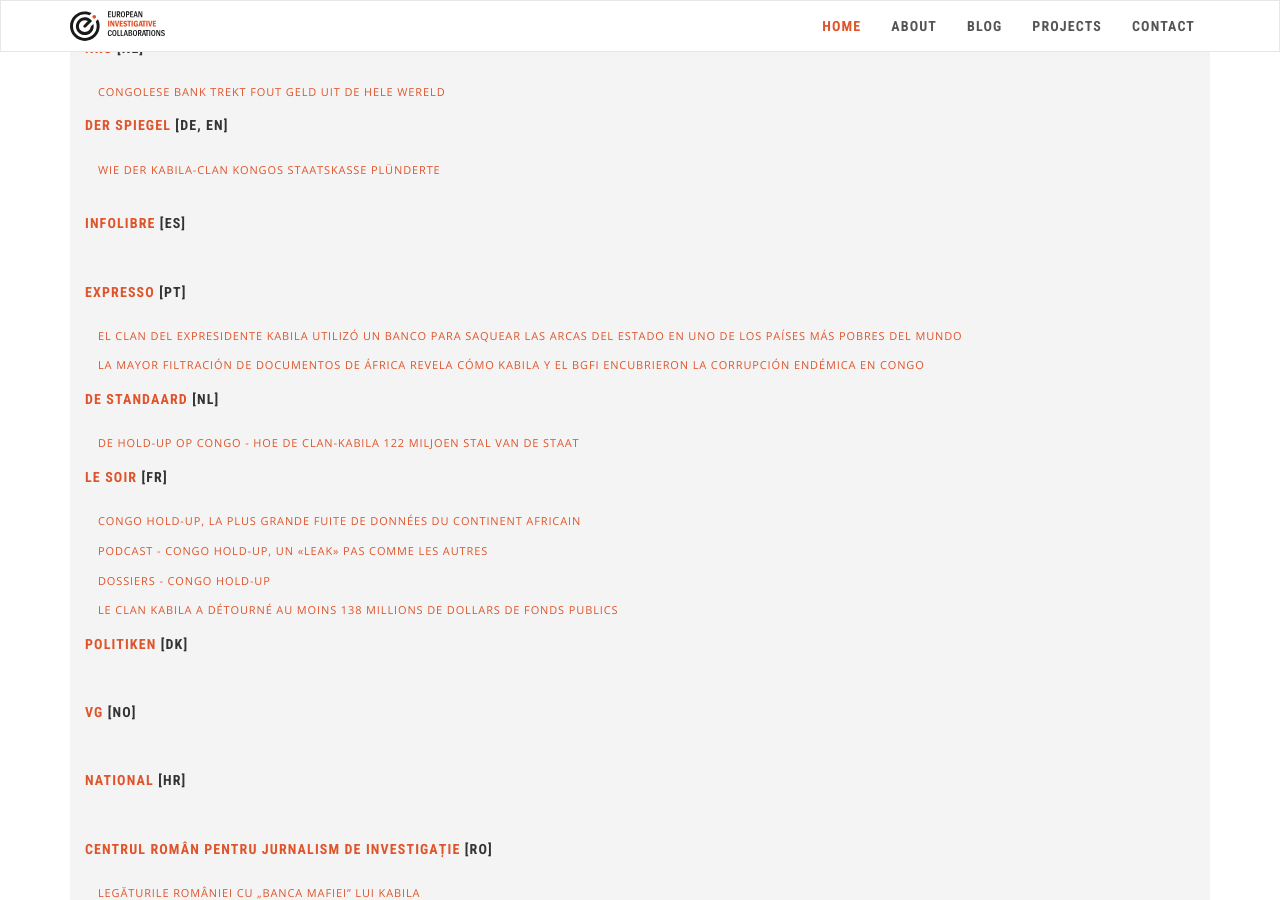
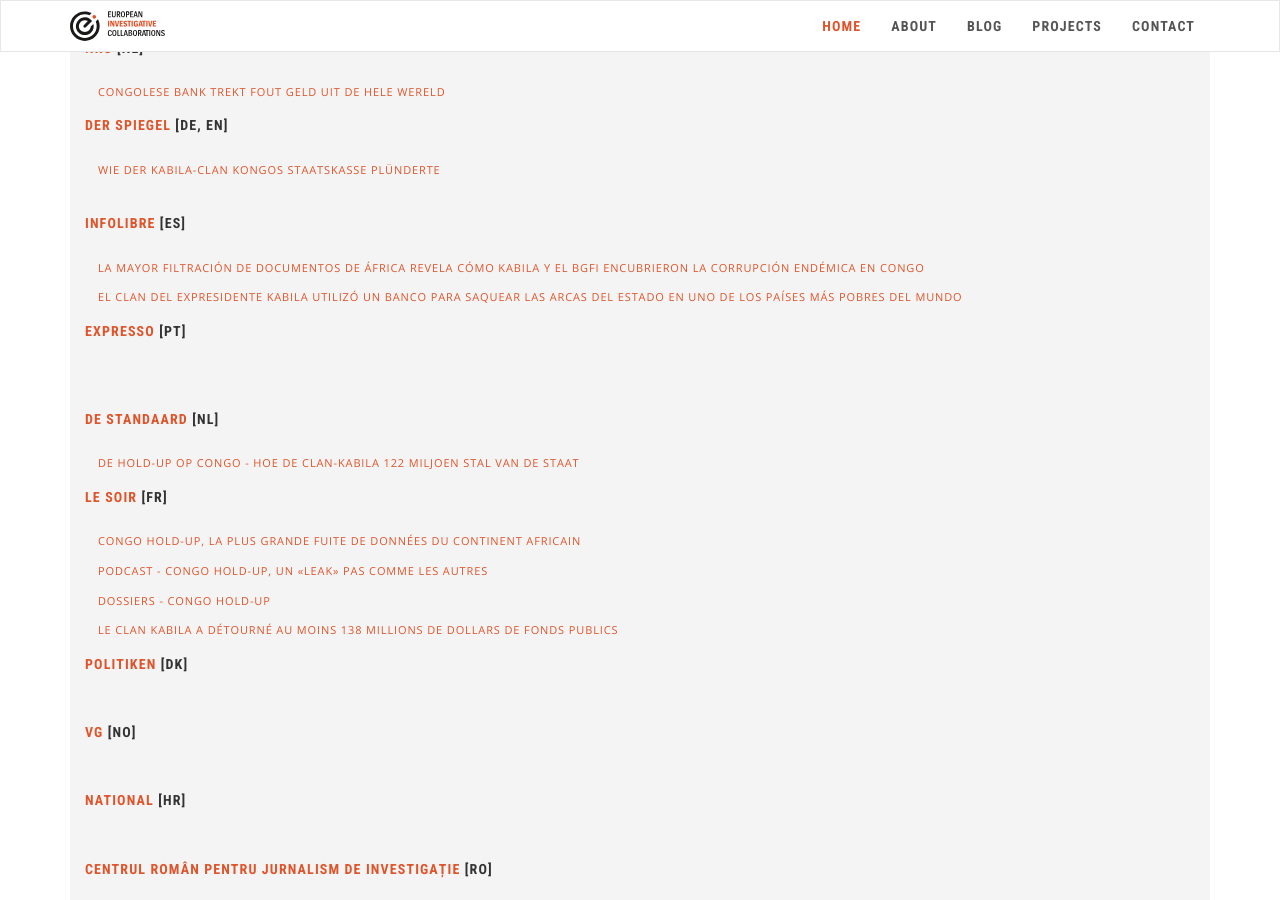
Before and after one commit to eic-network/eic-incubator.github.io, a Jekyll site: the page built from _projects/congo-holdup.md, in a window 1280 px wide and 900 px high, scrolled down 1373 px. Built offline with Jekyll 4.4.1, drawn with Linux system fonts in a browser that asks for light colours; nearby versions of some CDN libraries; part of the change alters nothing that is shown.

```diff
--- a/_projects/congo-holdup.md
+++ b/_projects/congo-holdup.md
@@ -40,16 +40,18 @@ publications:
   url: https://www.spiegel.de/
 - lang: "[ES]"
   links:
-  - name:
-    url:
+  - name: La mayor filtración de documentos de África revela cómo Kabila y el BGFI encubrieron la corrupción endémica en Congo
+    url: https://www.infolibre.es/noticias/economia/2021/11/22/la_mayor_filtracion_documentos_financieros_africa_126890_1011.html
+  - name: El clan del expresidente Kabila utilizó un banco para saquear las arcas del Estado en uno de los países más pobres del mundo
+    url: https://www.infolibre.es/noticias/lo_mejor_mediapart/2021/11/20/el_clan_del_expresidente_kabila_utilizo_banco_bgfi_para_saquear_140_millones_dolares_fondos_publicos_uno_los_paises_mas_pobres_del_mundo_126902_1044.html
   name: infoLibre
   url: https://www.infolibre.es/
 - lang: "[PT]"
   links:
-  - name: El clan del expresidente Kabila utilizó un banco para saquear las arcas del Estado en uno de los países más pobres del mundo
-    url: https://www.infolibre.es/noticias/lo_mejor_mediapart/2021/11/20/el_clan_del_expresidente_kabila_utilizo_banco_bgfi_para_saquear_140_millones_dolares_fondos_publicos_uno_los_paises_mas_pobres_del_mundo_126902_1044.html
-  - name: La mayor filtración de documentos de África revela cómo Kabila y el BGFI encubrieron la corrupción endémica en Congo
-    url: https://www.infolibre.es/noticias/economia/2021/11/22/la_mayor_filtracion_documentos_financieros_africa_126890_1011.html
+  - name:
+    url:
+  - name:
+    url:
   name: Expresso
   url: https://expresso.pt
 - lang: "[NL]"
```
